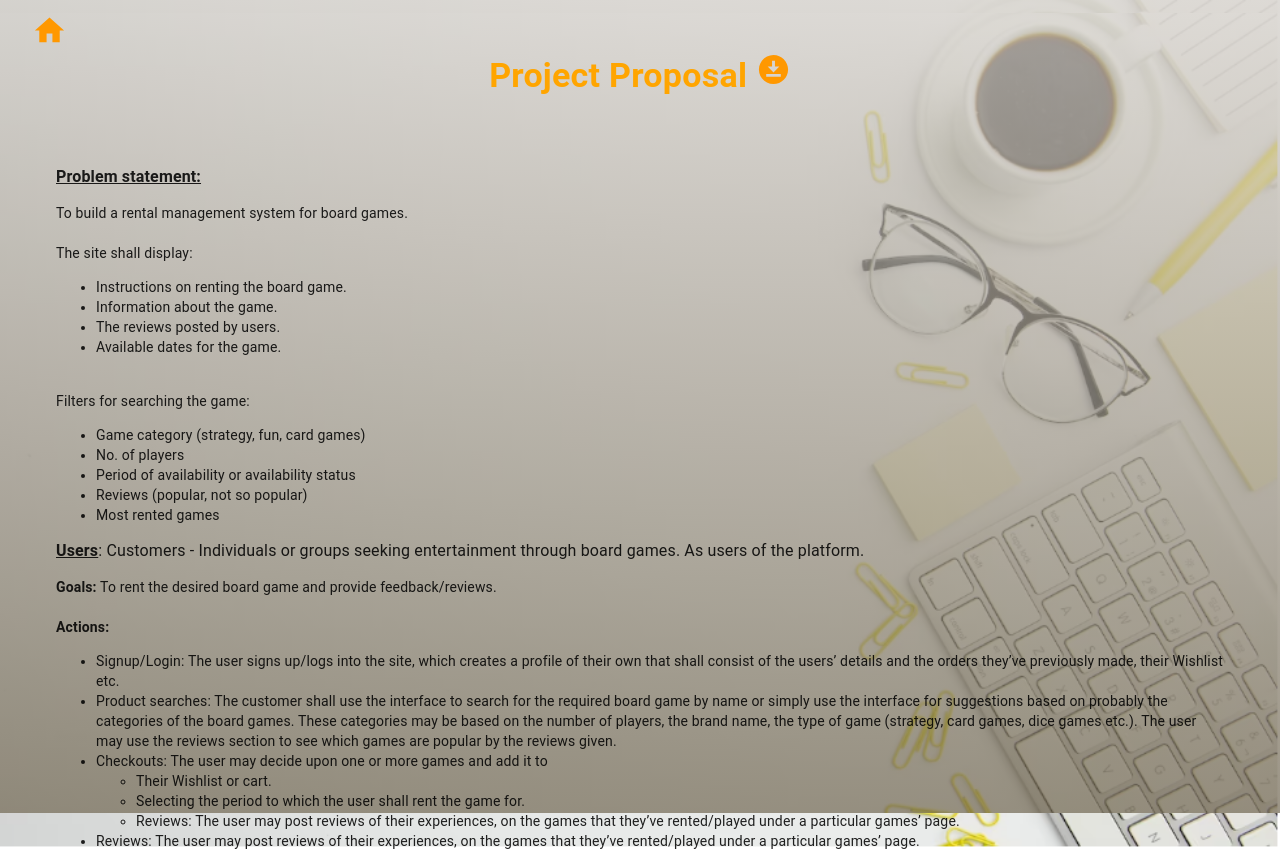
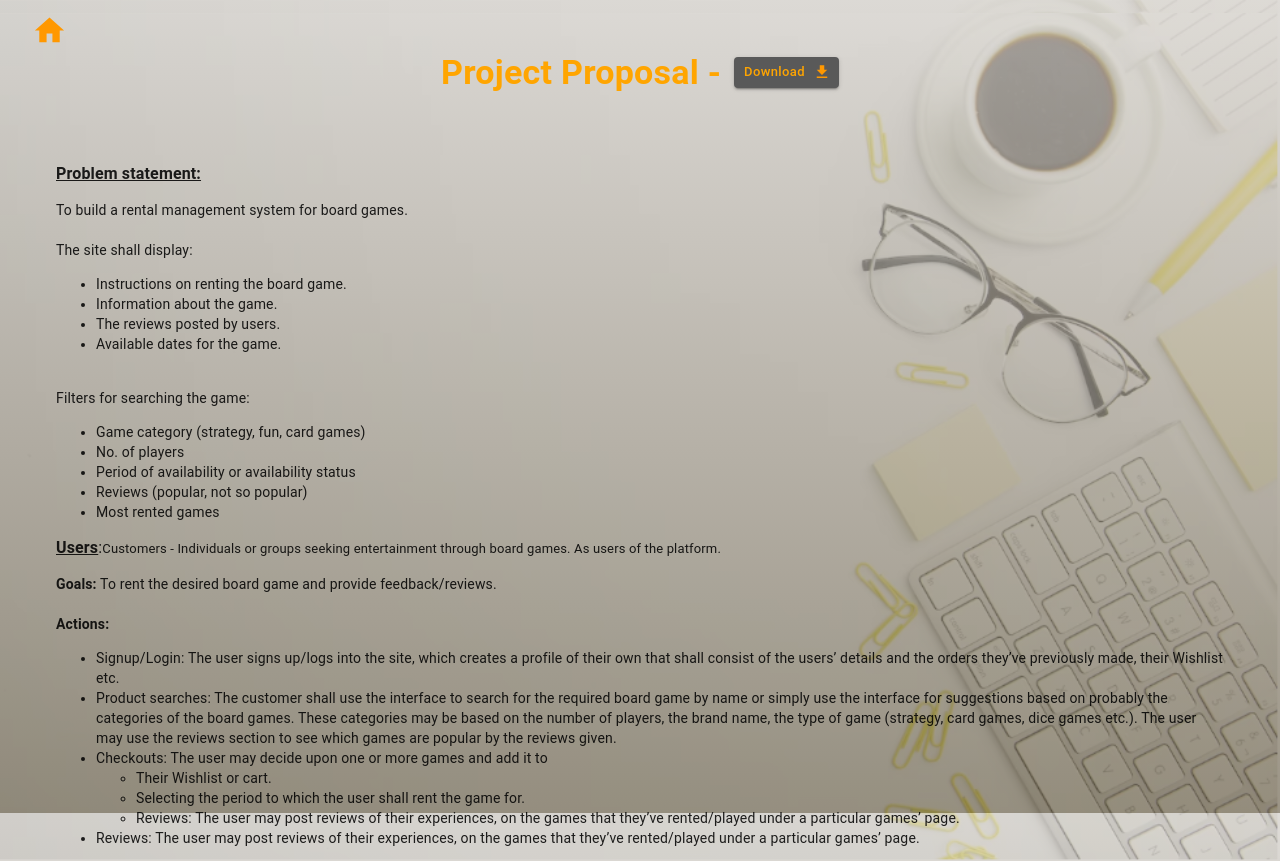
Before and after one commit to Lahasyakr/projectgroup8-cs615, a React (Create React App) app in the folder project-group8/: page /#/project_proposal in a window 1280 px wide. Shown: the top 861 px of the page. Built offline with nearby package versions, Linux system fonts and the light colour scheme.

Commit message:
changes for project proposal

```diff
--- a/project-group8/src/App.js
+++ b/project-group8/src/App.js
@@ -1,5 +1,5 @@
 import React, { Component } from 'react';
-import { HashRouter, Route, Link, Routes } from "react-router-dom";
+import { HashRouter, Route, Routes } from "react-router-dom";
 import About from './Components/About';
 import Header from './Components/Header';
 import Team from './Components/Team';
--- a/project-group8/src/CSS/App.css
+++ b/project-group8/src/CSS/App.css
@@ -1,11 +1,8 @@
 
 body, html {
-  height: 100%;
-  width: 100%;
-  margin: 0;
   background-image: linear-gradient(rgba(208, 204, 198, 0.7),rgba(113, 103, 82, 0.7)),url("../images/background.png");
-  height: 100vh;
   background-repeat: no-repeat;
+  background-attachment: fixed;
   background-size: cover;
 }
 
--- a/project-group8/src/CSS/projectproposal.css
+++ b/project-group8/src/CSS/projectproposal.css
@@ -1,7 +1,14 @@
-.proposal-link {
-    color: orange;
-    margin-top:1rem !important;
-    text-transform:capitalize;
+.downloadButton {
+    background-color: #595959 !important;
     letter-spacing: 2px;
     text-decoration: none;
+    text-transform:capitalize !important;
+    margin-left: 1% !important;
+    margin-bottom: 1% !important;
   }
+  .smalltext{
+    font-size: small !important;
+  }
+  .downloadlink{
+    color: orange !important;
+  }
--- a/project-group8/src/Components/ProjectProposal.jsx
+++ b/project-group8/src/Components/ProjectProposal.jsx
@@ -1,8 +1,9 @@
 import * as React from 'react';
 import Grid from '@mui/material/Grid';
-import { Typography } from '@mui/material';
+import { Button, Typography } from '@mui/material';
 import '../CSS/projectproposal.css';
 import DownloadForOfflineIcon from '@mui/icons-material/DownloadForOffline';
+import DownloadIcon from '@mui/icons-material/Download';
 import { orange } from '@mui/material/colors';
 
 function ProjectProposal() {
@@ -12,21 +13,23 @@ function ProjectProposal() {
         <>
             <Grid
                 container
-                direction="column"
+                direction="row"
                 justifyContent="center"
                 alignItems="center"
             >
 
-                <Typography variant="h4" gutterBottom className='heading'>Project Proposal  {" "}
-                    <a href="images/Proposal.pdf" className="proposallink" targer="_blank" title="Click here to download" download>
-                        <DownloadForOfflineIcon sx={{ color: orange[500] }} fontSize='large'/>
+                <Typography variant="h4" gutterBottom className='heading'>Project Proposal - </Typography>
+                <Button variant='contained' size="small" className='downloadButton' endIcon={<DownloadIcon sx={{ color: orange[500] }}/>}>
+                    <a href="documents/CS615-Project_Proposal_Group8.pdf" target="_blank" download className='downloadlink'>
+                        Download
                     </a>
-                </Typography>
+                </Button>
+
 
             </Grid>
 
             <Grid p={7}>
-            <Typography variant="body1" color="textPrimary" align="left"><u><b>Problem statement:</b></u> </Typography>
+                <Typography variant="body1" color="textPrimary" align="left"><u><b>Problem statement:</b></u>  </Typography>
                 <Typography variant='body2' color="textPrimary" align="left">
                     <p>
                         To build a rental management system for board games.
@@ -53,7 +56,8 @@ function ProjectProposal() {
                     </p>
                 </Typography>
 
-            <Typography variant="body1" color="textPrimary" align="left"> <b><u>Users</u></b>: Customers - Individuals or groups seeking entertainment through board games. As users of the platform.</Typography>
+                <Typography variant="body1" color="textPrimary" align="left"> <b><u>Users</u></b>:
+                    <span className='smalltext'>Customers - Individuals or groups seeking entertainment through board games. As users of the platform.</span></Typography>
                 <Typography variant="body2" color="textPrimary" align="left">
                     <p>
                         <b>Goals:</b> To rent the desired board game and provide feedback/reviews.
--- a/project-group8/src/Home.jsx
+++ /dev/null
@@ -1 +0,0 @@
-export default Home = () => <div><h2>Home</h2></div>
```
Also changed, not shown: project-group8/public/package.json (deleted, +0 -49 lines), 1 other file (tests, documents, lock files or other folders). Lines whose indentation alone changed are shown as unchanged.
